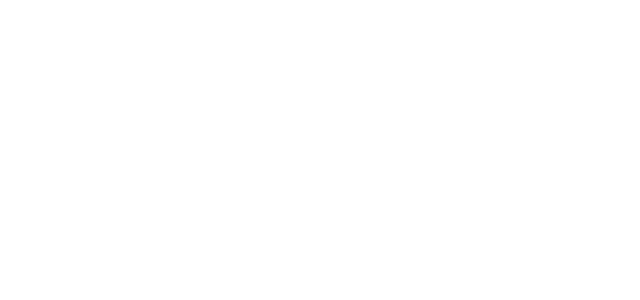
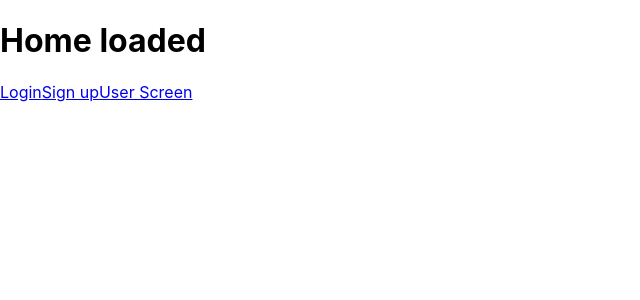
Before and after one commit to Build-week-Plant-Schedule/FrontEnd, a React (Create React App) app in the folder watering-app/: page / in a window 1280 px wide. Shown: the top 300 px of the page, without its empty margins (0-640 px from the left). Built offline with nearby package versions, Linux system fonts and the light colour scheme.

Commit message:
Added routes for homepage, login, signup, and userscreen

```diff
--- a/watering-app/src/App.js
+++ b/watering-app/src/App.js
@@ -4,11 +4,39 @@
 import {BrowserRouter as Router, Route, Switch, Link} from 'react-router-dom';
 import * as yup from 'yup';
 import axios from 'axios';
+import {useState} from 'react';
+
+import Home from './components/Homepage';
+import Login from './components/Login';
+import Signup from './components/Signup';
+import UserScreen from './components/UserScreen';
 
 function App() {
+
+  // GETS SET WHEN USER LOGS IN
+  // CAN WORK WITH LIKE BOOLEAN
+  // NOT SURE WHAT THE AUTH WILL LOOK LIKE
+  // PASS THIS TO HOMEPAGE
+  const [auth, setAuth] = useState('');
+
   return (
     <div>
-
+      <Router>
+        <Switch>
+          <Route exact path='/'>
+            <Home />
+          </Route>
+          <Route exact path='/Login'>
+                <Login />
+          </Route>
+          <Route exact path='/Signup'>
+                <Signup />
+          </Route>
+          <Route exact path='/UserScreen'>
+                <UserScreen />
+          </Route>
+        </Switch>
+      </Router>
     </div>
   );
 }
--- a/watering-app/src/components/Homepage.js
+++ b/watering-app/src/components/Homepage.js
@@ -0,0 +1,16 @@
+
+import {Link} from "react-router-dom"
+
+export default function Home(props) {
+
+
+    return (
+        <div>
+            <h1>Home loaded</h1>
+            <Link to='/Login'>Login</Link>
+            <Link to='/Signup'>Sign up</Link>
+            <Link to='UserScreen'>User Screen</Link>
+        </div>
+    )
+
+}
--- a/watering-app/src/components/Login.js
+++ b/watering-app/src/components/Login.js
@@ -0,0 +1,9 @@
+
+export default function Login(props) {
+
+
+    return (
+        <h1>Login Loaded</h1>
+    )
+
+}
--- a/watering-app/src/components/Signup.js
+++ b/watering-app/src/components/Signup.js
@@ -0,0 +1,9 @@
+
+export default function Signup(props) {
+
+
+    return (
+        <h1>Signup Loaded</h1>
+    )
+
+}
--- a/watering-app/src/components/UserScreen.js
+++ b/watering-app/src/components/UserScreen.js
@@ -0,0 +1,9 @@
+
+export default function UserScreen(props) {
+
+
+    return (
+        <h1>UserScreen Loaded</h1>
+    )
+
+}
```
